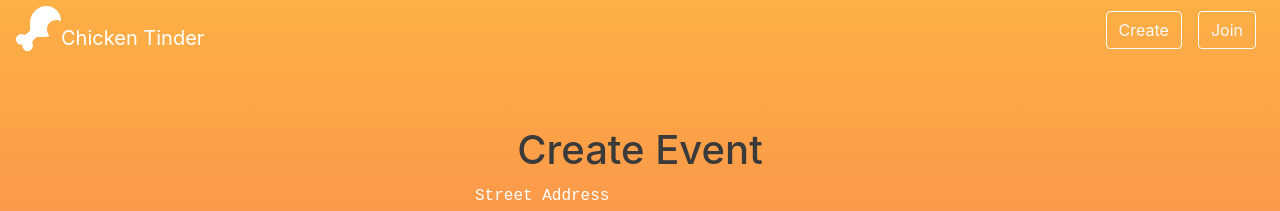
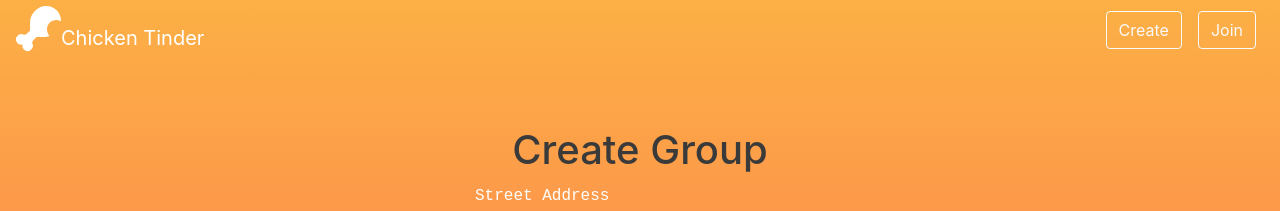
Before and after one commit to sdulaney/UCLA-CS-130-Group4, a React (Create React App) app in the folder client/: page /creategroup in a window 1280 px wide. Shown: the top 211 px of the page. Built offline with nearby package versions, Linux system fonts and the light colour scheme.

Commit message:
fixed minor things

```diff
--- a/client/src/containers/CreateGroupPage.js
+++ b/client/src/containers/CreateGroupPage.js
@@ -49,7 +49,7 @@ export default class CreateGroup extends React.Component {
       <div>
         <div className="pageContainer">
           <div className="elementsContainer">
-            <h1 className="headers"> Create Event</h1>
+            <h1 className="headers"> Create Group</h1>
 
             <InputField
               fieldName={"Street Address"}
--- a/client/src/containers/JoinGroupPage.js
+++ b/client/src/containers/JoinGroupPage.js
@@ -44,7 +44,7 @@ export default class JoinGroupPage extends React.Component {
     return (
       <div className="pageContainer">
         <div className="elementsContainer">
-          <h1 className="headers"> Join Event</h1>
+          <h1 className="headers"> Join Group</h1>
           <InputField
             fieldName={"Your Name"}
             fieldValue={this.state.userName}
```
